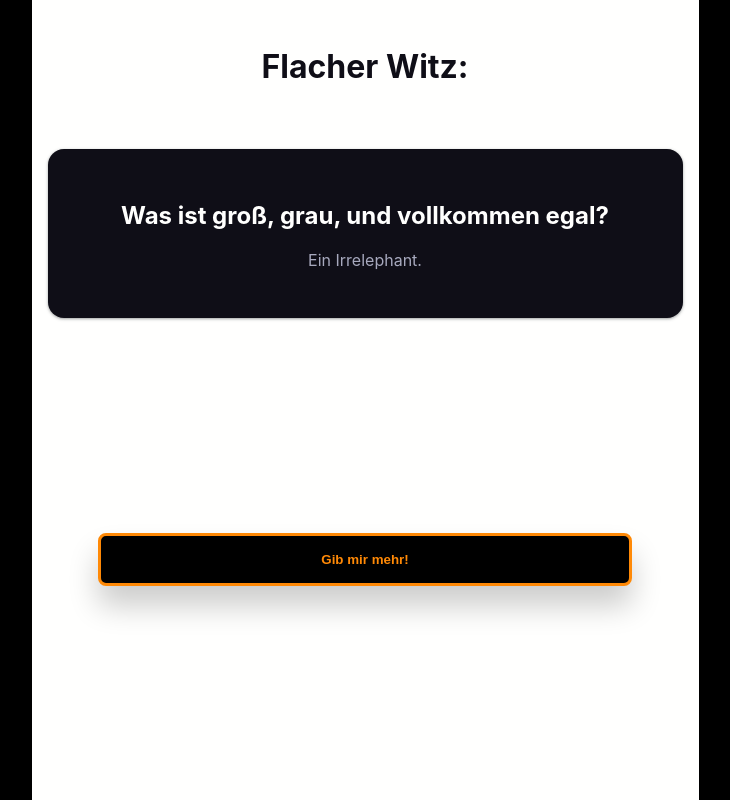
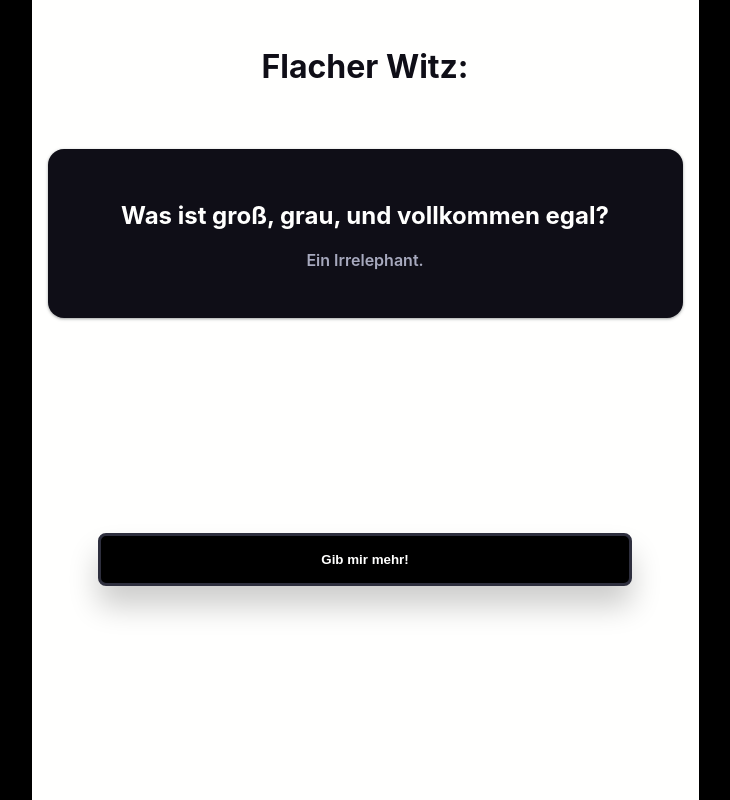
Before and after one commit to PReichetanz/joke-of-the-day, a React (Create React App) app: page / in a window 1280 px wide. Shown: the whole page, without its empty margins (275-1005 px from the left). Built offline with nearby package versions, Linux system fonts and the light colour scheme.

Commit message:
Adjust styling

```diff
--- a/src/GlobalStyles.tsx
+++ b/src/GlobalStyles.tsx
@@ -18,6 +18,10 @@ const GlobalStyles = createGlobalStyle`
         --color-highlight: #ff8906;
         --color-secondary: #f25f4c;
         --color-tertiary: #e53170;
+
+        --button-background: black;
+        --button-text: #fffffe;
+        --button-stroke: #2e2f3e;
     }
 
     html {
--- a/src/components/Button.tsx
+++ b/src/components/Button.tsx
@@ -6,10 +6,10 @@ type ButtonProps = {
 };
 
 const Button = styled.button<ButtonProps>`
-  background: var(--color-stroke);
-  color: var(--color-highlight);
+  background: var(--button-background);
+  color: var(--button-text);
   border-radius: 0.5rem;
-  border: 3px solid var(--color-highlight);
+  border: 3px solid var(--button-stroke);
   box-shadow: rgba(0, 0, 0, 0.2) 0px 20px 30px;
   font-weight: 700;
   padding: 1rem;
@@ -22,7 +22,7 @@ const Button = styled.button<ButtonProps>`
     border: 3px solid var(--color-stroke);
   }
   &:active {
-    background: var(--color-sub-headline);
+    background: var(--button-stroke);
     color: var(--color-highlight);
   }
 `;
--- a/src/components/Card.tsx
+++ b/src/components/Card.tsx
@@ -30,4 +30,5 @@ const Headline = styled.h2`
 
 const Paragraph = styled.p`
   color: var(--color-card-paragraph);
+  font-weight: 600;
 `;
```
